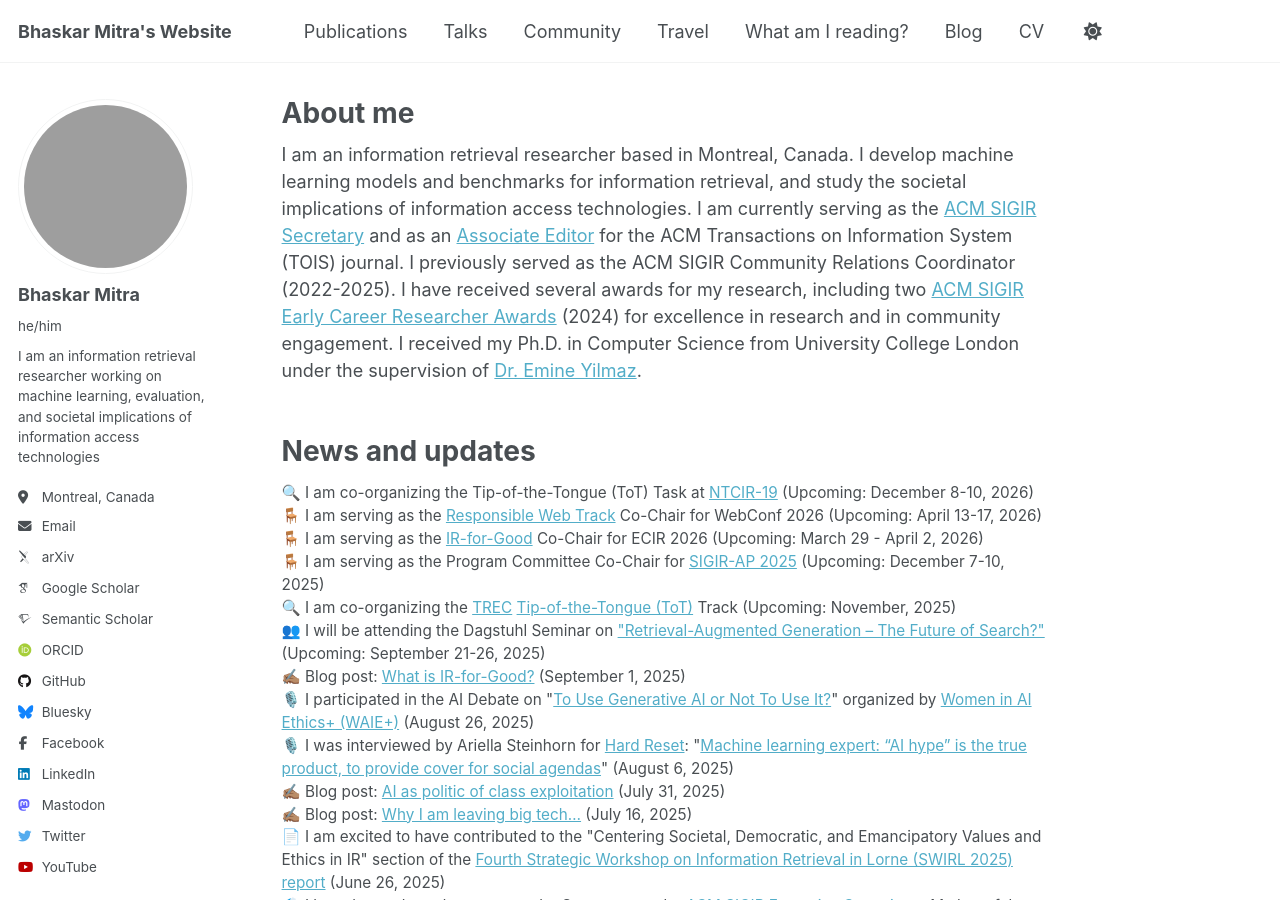
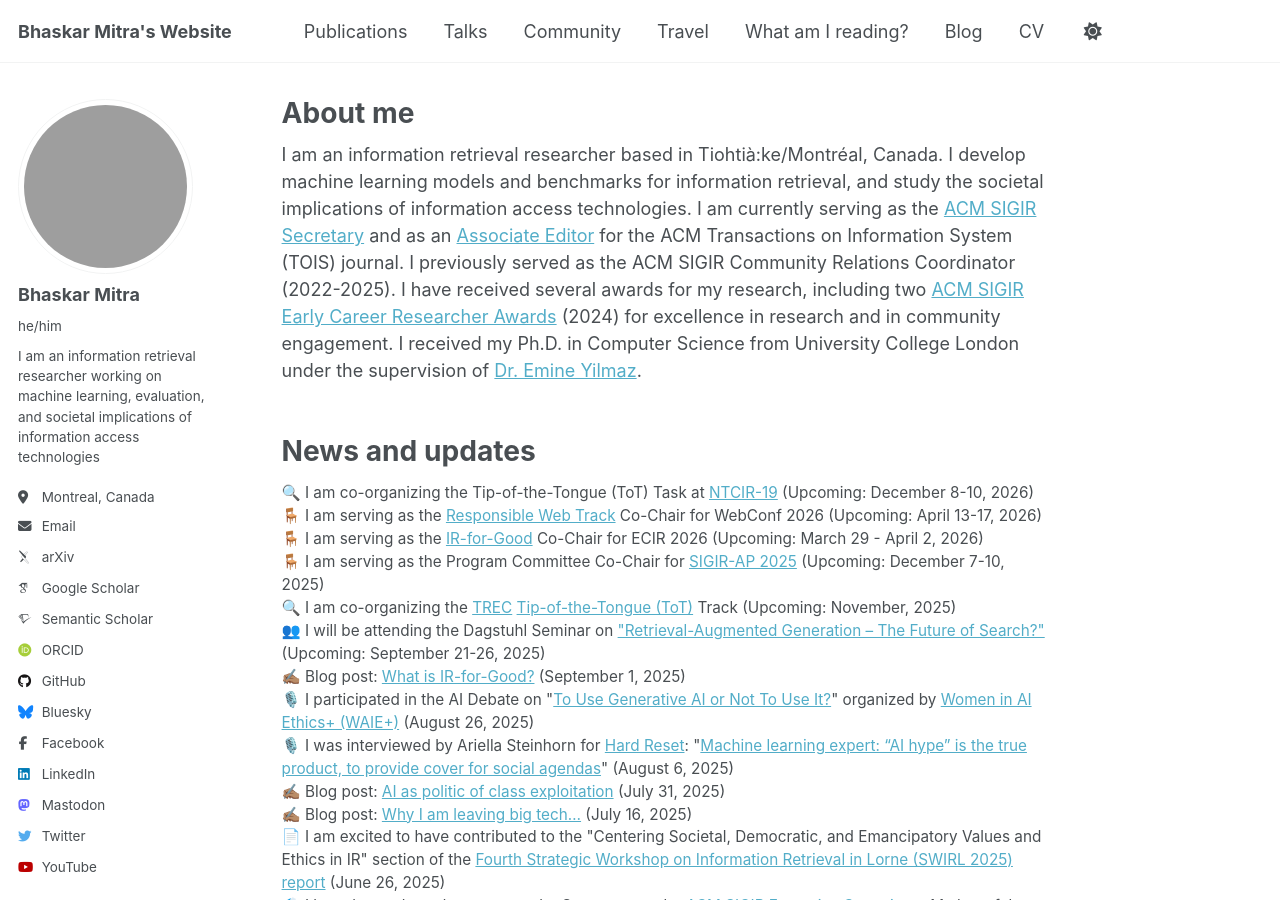
Before and after one commit to bhaskar-mitra/bhaskar-mitra.github.io, a Jekyll site: the page built from _pages/about.md, in a window 1280 px wide and 900 px high. Built offline with Jekyll 4.4.1, drawn with Linux system fonts in a browser that asks for light colours; some web fonts are replaced; grey boxes are pictures that could not be loaded.

Commit message:
Update about.md

```diff
--- a/_pages/about.md
+++ b/_pages/about.md
@@ -7,7 +7,7 @@ redirect_from:
   - /about.html
 ---
 
-I am an information retrieval researcher based in Montreal, Canada.
+I am an information retrieval researcher based in Tiohtià:ke/Montréal, Canada.
 I develop machine learning models and benchmarks for information retrieval, and study the societal implications of information access technologies.
 I am currently serving as the [ACM SIGIR Secretary](https://sigir.org/general-information/officers-and-volunteers) and as an [Associate Editor](https://dl.acm.org/journal/tois/editorial-board) for the ACM Transactions on Information System (TOIS) journal.
 I previously served as the ACM SIGIR Community Relations Coordinator (2022-2025).
```
